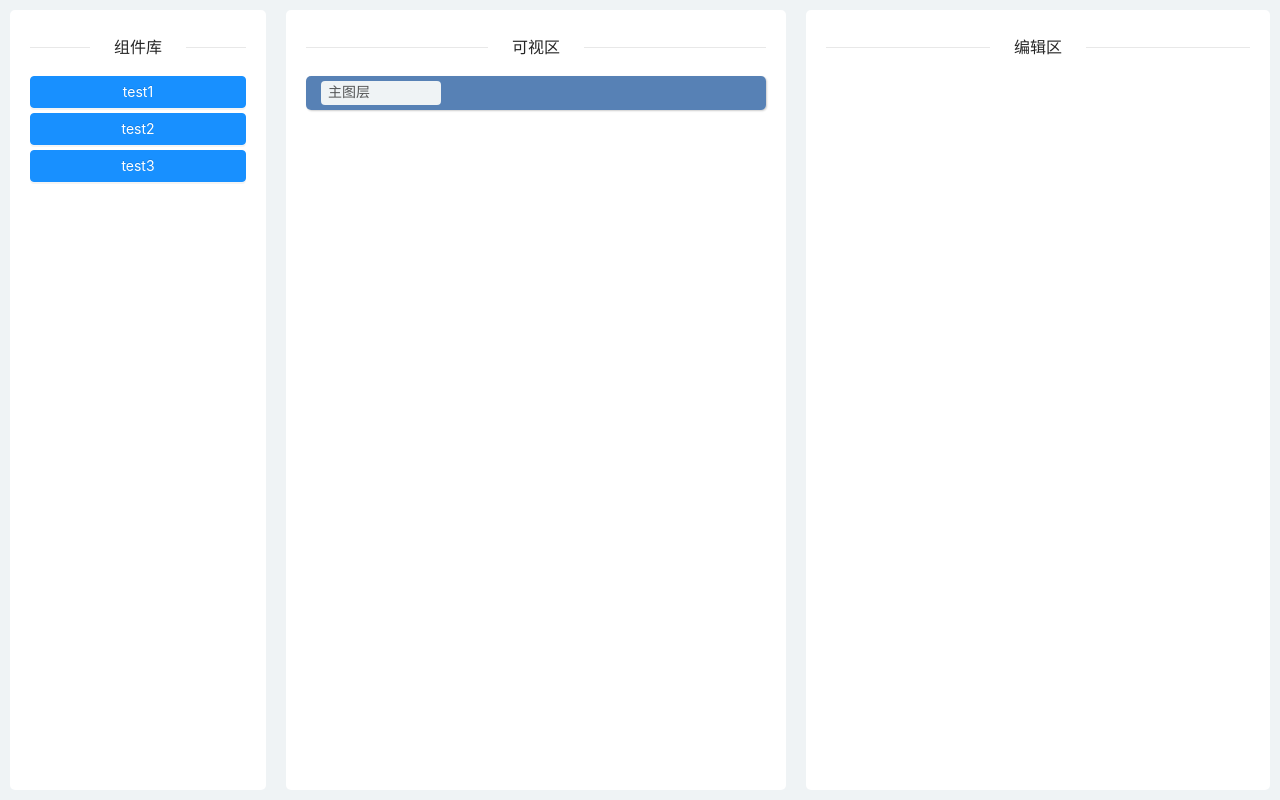
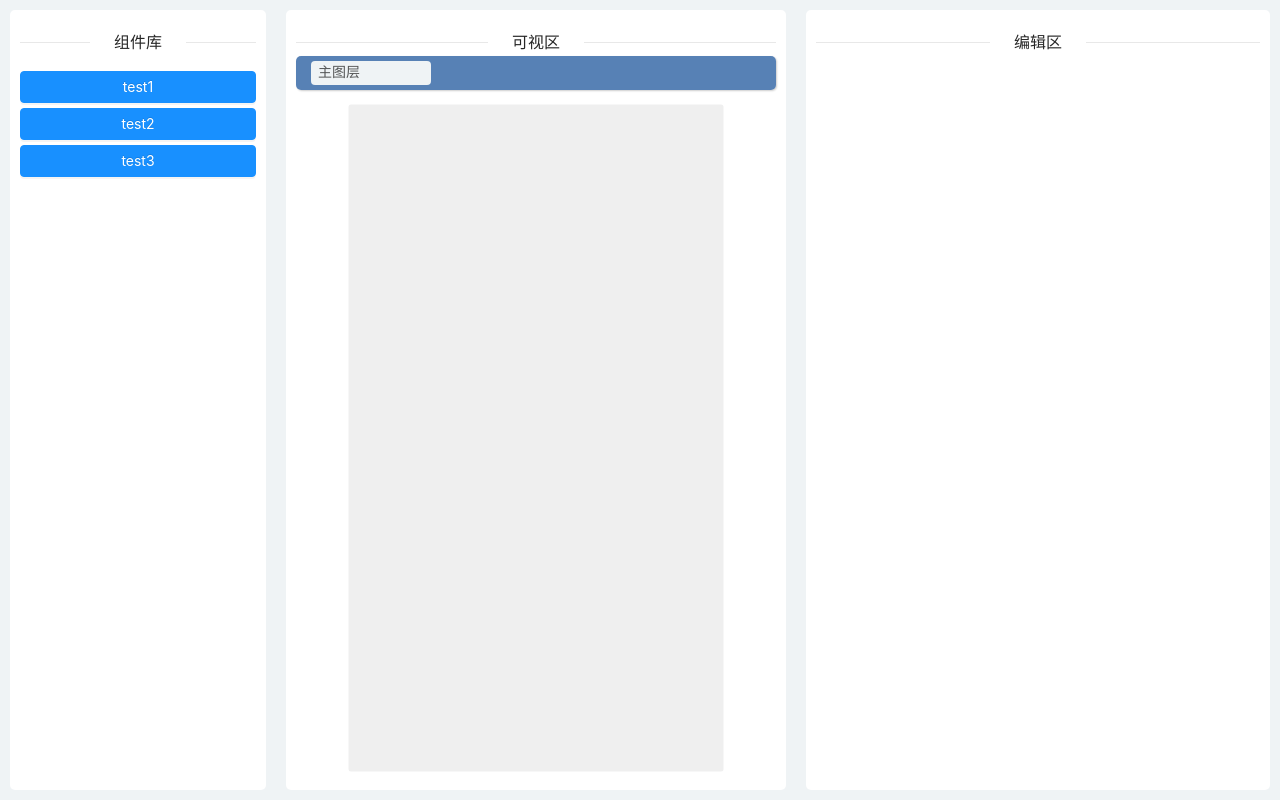
Before and after one commit to wwwK/brick-base, a Vue app: page / in a window 1280 px wide. Built offline with nearby package versions, Linux system fonts and the light colour scheme.

Commit message:
add: test

```diff
--- a/app/App.vue
+++ b/app/App.vue
@@ -13,16 +13,19 @@ export default {
     return {
       testModules: {
         't1': {
+          packageName: 'test',
           constructor: function() {
            this.showName = 'test1'
           },
         },
         't2': {
+          packageName: 'test',
           constructor: function() {
            this.showName = 'test2'
           },
         },
         't3': {
+          packageName: 'test',
           constructor: function() {
            this.showName = 'test3'
           },
--- a/app/components/generator.vue
+++ b/app/components/generator.vue
@@ -11,18 +11,37 @@
           v-for="(name, i) in Object.keys(modules)"
           :key="`${name}-${i}`"
           :options="modules[name].constructor"
-        >
-        </picker>
+        ></picker>
       </draggable>
     </section>
     <section class="center">
       <a-divider>可视区</a-divider>
       <div class="tools-bar">
         <a-select :value='activeLayer' style="width: 120px" size="small">
-          <a-select-option :value='0'>
-            主图层
-          </a-select-option>
+          <a-select-option :value='0'>主图层</a-select-option>
         </a-select>
+      </div>
+      <div class="phone-wrapper">
+      <draggable
+        v-show="activeLayer === 0"
+        class="drag-area"
+        :list="list"
+        group="components"
+      >
+       <div
+        v-for="(item, index) in list"
+        :key="item + index"
+       >
+        <module
+          ref="module"
+          :index='index'
+          :selected="index===activeIndex"
+          :config="item"
+          @active="handleModuleActive"
+          @delete="handleModuleDelete"
+        />
+       </div>
+      </draggable>
       </div>
     </section>
     <section class="right">
@@ -33,10 +52,12 @@
 
 <script>
 import picker from './picker.vue';
+import module from './module.vue';
 import draggable from 'vuedraggable';
 export default {
   components: {
     picker,
+    module,
     draggable
   },
   props: {
@@ -54,12 +75,25 @@ export default {
       list: [],
       target: null,
       layers: [],
+      activeLater: 0,
       activeLayer: 0,
+      activeModuleIndex: 0,
     }
   },
   methods: {
-    handleDraggableClone(origin) {
-      console.log(origin);
+    handleModuleActive(index) {
+      this.activeModuleIndex = index;
+    },
+    handleModuleDelete(index) {
+      this.list.splice(index, 1);
+    },
+    handleDraggableClone(origin, index) {
+      console.log(origin, index);
+      // const { constructor, packageName } = this.modules[origin];
+      // const component = new constructor();
+      // component.setPackageName(packageName);
+      // const { name } = component;
+      return origin;
     }
   }
 }
@@ -73,13 +107,14 @@ export default {
   display: flex;
   flex-direction: row;
   section {
-    padding: 10px 20px;
+    padding: 5px 10px;
     margin: 10px;
     background: #ffffff;
     border-radius: 5px;
     .tools-bar {
       padding: 5px 15px;
       border-radius: 5px;
+      margin-top: -15px;
       .ant-select {
         .ant-select-selection {
           border: 0;
@@ -94,10 +129,33 @@ export default {
     width: 256px;
   }
   .center {
+    position: relative;
     width: 500px;
+    display: flex;
+    flex-direction: column;
+    overflow: hidden;
+    .phone-wrapper {
+      position: relative;
+      flex: 1;
+      overflow: hidden;
+      border-radius: 5px;
+      .drag-area {
+        width: 750px;
+        height: 1334px;
+        border-radius: 5px;
+        overflow-y: scroll;
+        background-color: #efefef;
+        position: absolute;
+        left: 50%;
+        top: 50%;
+        transform: translate(-50%,-50%) scale(.5);
+        z-index: 2;
+      }
+    }
   }
   .right {
     flex: 1;
   }
+
 }
 </style>
--- /dev/null
+++ b/app/components/module.vue
@@ -0,0 +1,68 @@
+<script>
+export default {
+  name: 'module',
+  props: {
+    config: {
+      type: Object,
+      default() {
+        return {}
+      }
+    },
+    index: {
+      type: Number,
+      default: 0
+    },
+    selected: {
+      type: Boolean,
+      default: false
+    }
+  },
+  data() {
+    return {}
+  },
+  methods: {
+    handleModuleClick() {
+      console.log('handleModuleClick');
+      this.$emit('active', this.index);
+    },
+    handleCloseClick() {
+      this.$emit('delete', this.index);
+    }
+  },
+  render(h) {
+    console.log(this.selected);
+    const { component } = this.config;
+    const props = {};
+    const className = {
+      module: true,
+      selected: this.selected
+    };
+    return (
+      <div
+        class={className}
+        onClick={this.handleModuleClick}
+      >
+        { component ? h(component, { props }) : 1111 }
+        <span class="close" onClick={this.handleCloseClick}> x </span>
+      </div>
+    );
+  }
+}
+</script>
+
+<style lang="less">
+.module {
+  position: relative;
+  width: 750px;
+  cursor: pointer;
+  .close {
+    width: 30px;
+    height: 30px;
+    position: absolute;
+    top: 0;
+    right: 0;
+    z-index: 9999;
+    cursor: pointer;
+  }
+}
+</style>
--- a/package.json
+++ b/package.json
@@ -36,7 +36,9 @@
     "parserOptions": {
       "parser": "babel-eslint"
     },
-    "rules": {}
+    "rules": {
+      "no-unused-vars": 0
+    }
   },
   "browserslist": [
     "> 1%",
```
Also changed, not shown: 1 other file (tests, documents, lock files or other folders).
